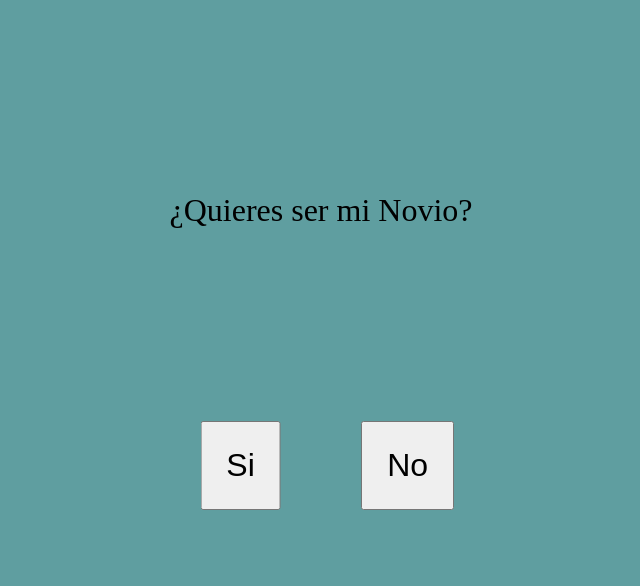
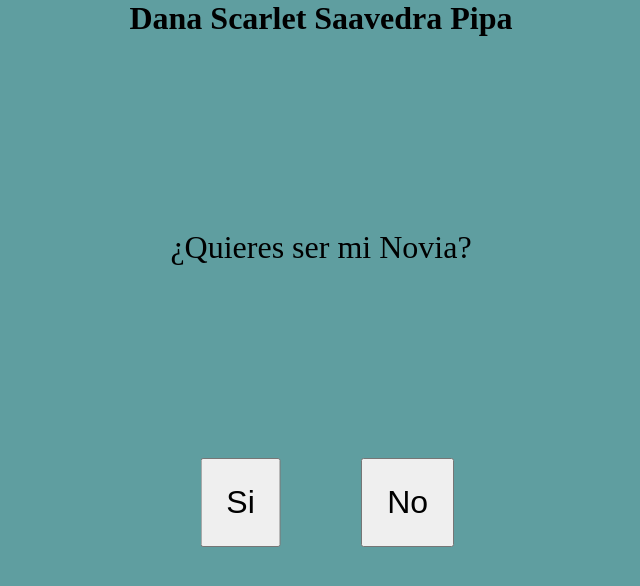
Before and after one commit to bot-collab/mini, a plain HTML site: page declaracion/declaracion.html in a window 1280 px wide. Shown: the whole page, without its empty margins (319-959 px from the left). Drawn offline with Linux system fonts and the light colour scheme.

Commit message:
initial commit

```diff
--- a/declaracion/declaracion.html
+++ b/declaracion/declaracion.html
@@ -10,7 +10,11 @@
 <body>
 
     <div class="contenedor">
-        <p>¿Quieres ser mi Novio?</p>
+        <center>
+            <h1>Dana Scarlet Saavedra Pipa</h1>
+        <center>
+
+        <p>¿Quieres ser mi Novia?</p>
         <button id="yesBtn">Si</button>
         <button id="noBtn">No</button>
     </div>
```
